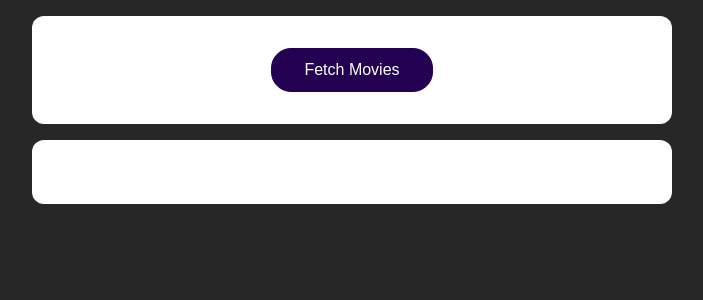
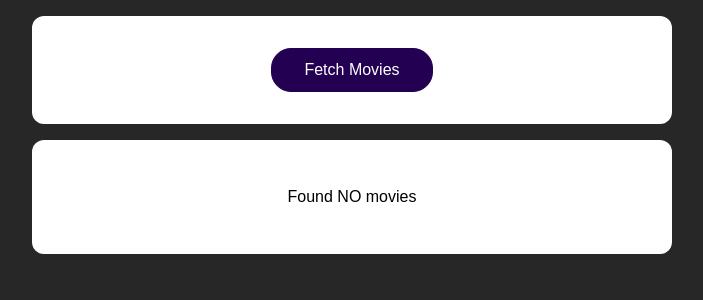
Before and after one commit to RadMom/react-18-apps, a React (Vite) app in the folder Http requests(SWAPI)/: page / in a window 1280 px wide. Shown: the top 300 px of the page, without its empty margins (288-991 px from the left). Built offline with nearby package versions, Linux system fonts and the light colour scheme.

Commit message:
178. Handling loading

```diff
--- a/Http requests(SWAPI)/src/App.jsx
+++ b/Http requests(SWAPI)/src/App.jsx
@@ -5,8 +5,11 @@
 
 function App() {
     const [movies, setMovies] = useState([]);
+    const [isLoading, setIsLoading] = useState(false);
 
     async function fetchMoviesHandler() {
+        setIsLoading(true);
+
         const response = await fetch("https://swapi.dev/api/films/");
         const data = await response.json();
 
@@ -19,6 +22,7 @@
             };
         });
         setMovies(transformedMovies);
+        setIsLoading(false);
     }
 
     return (
@@ -27,7 +31,9 @@
                 <button onClick={fetchMoviesHandler}>Fetch Movies</button>
             </section>
             <section>
-                <MoviesList movies={movies} />
+                {!isLoading && movies.length > 0 && <MoviesList movies={movies} />}
+                {!isLoading && movies.length === 0 && <p>Found NO movies</p>}
+                {isLoading && <p>Loading...</p>}
             </section>
         </React.Fragment>
     );
```
